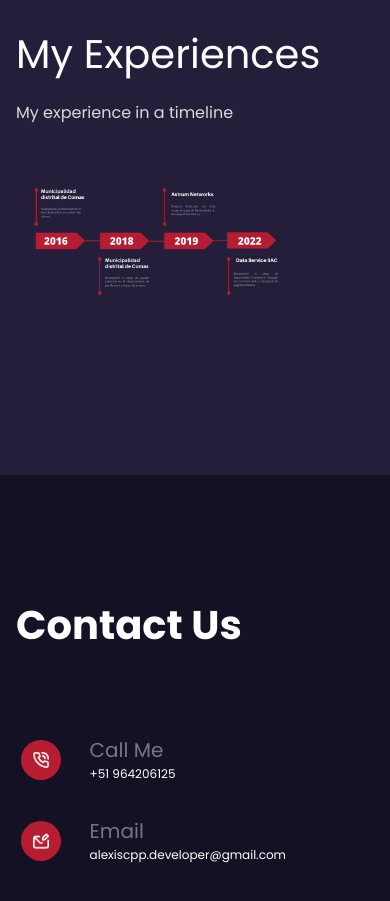
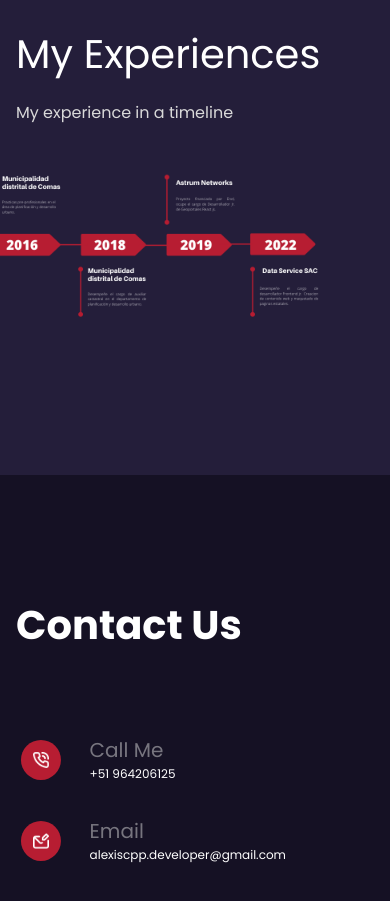
Before and after one commit to Alexis-Campomanes/cv, a React (Create React App) app: page / in a window 390 px wide. Shown: the part 4780-5681 px from the top of the page. Built offline with nearby package versions, Linux system fonts and the light colour scheme.

Commit message:
cambios2.0

```diff
--- a/src/components/Work/Work.scss
+++ b/src/components/Work/Work.scss
@@ -28,7 +28,7 @@
       padding-top: 5rem;
     }
     img{
-      transform: scale(0.3);
+      transform: scale(0.4);
       display: flex;
       justify-content: flex-start;
       align-items: flex-start;
```
